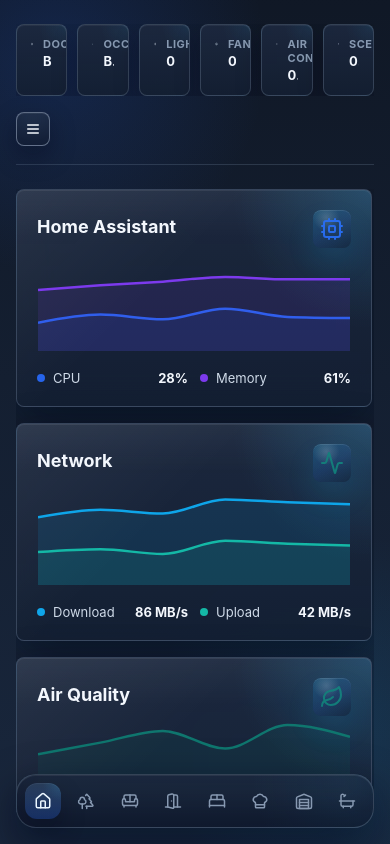
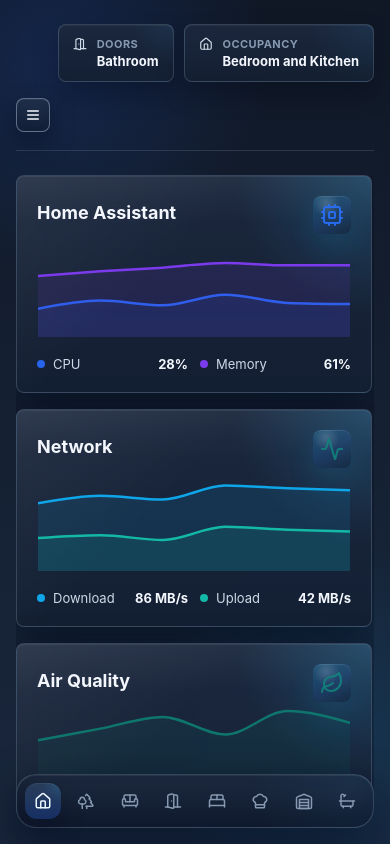
Before and after one commit to Nishen-Peiris/ha-dashboard, a React (Vite) app: page / in a window 390 px wide. Built offline with nearby package versions, Linux system fonts and the light colour scheme.

Commit message:
Refine header chip visibility and alignment

```diff
--- a/src/components/DashboardHeader.jsx
+++ b/src/components/DashboardHeader.jsx
@@ -99,6 +99,44 @@ export default function DashboardHeader({
   const airConditionersOn = DEVICE_GROUPS.airConditioners.filter((entityId) => entityIndex[entityId]?.state === 'on').length
   const activeScenes = SCENE_ENTITY_IDS.filter((entityId) => entityIndex[entityId]?.state === 'on').length
   const openActivity = () => setActivityOpen(true)
+  const headerChips = [
+    activeDoors.length > 0 ? {
+      key: 'doors',
+      icon: DoorOpen,
+      label: 'Doors',
+      value: doorText,
+    } : null,
+    activeRooms.length > 0 ? {
+      key: 'occupancy',
+      icon: Home,
+      label: 'Occupancy',
+      value: occupancyText,
+    } : null,
+    lightsOn > 0 ? {
+      key: 'lights',
+      icon: Sun,
+      label: 'Lights',
+      value: formatCount(lightsOn, 'light'),
+    } : null,
+    fansOn > 0 ? {
+      key: 'fans',
+      icon: Fan,
+      label: 'Fans',
+      value: formatCount(fansOn, 'fan'),
+    } : null,
+    airConditionersOn > 0 ? {
+      key: 'air-conditioners',
+      icon: Snowflake,
+      label: 'Air Conditioners',
+      value: formatCount(airConditionersOn, 'air conditioner'),
+    } : null,
+    activeScenes > 0 ? {
+      key: 'scenes',
+      icon: Clapperboard,
+      label: 'Scenes',
+      value: formatCount(activeScenes, 'active scene'),
+    } : null,
+  ].filter(Boolean)
 
   useEffect(() => {
     if (!menuOpen) {
@@ -144,48 +182,19 @@ export default function DashboardHeader({
     <div className="header">
       <div className="header-main">
         <div className="header-chip-row">
-          <button className="header-chip header-chip-button" onClick={openActivity} type="button">
-            <DoorOpen size={14} />
-            <div className="header-chip-body">
-              <span className="header-chip-label">Doors</span>
-              <span className="header-chip-value">{doorText}</span>
-            </div>
-          </button>
-          <button className="header-chip header-chip-button" onClick={openActivity} type="button">
-            <Home size={14} />
-            <div className="header-chip-body">
-              <span className="header-chip-label">Occupancy</span>
-              <span className="header-chip-value">{occupancyText}</span>
-            </div>
-          </button>
-          <button className="header-chip header-chip-button" onClick={openActivity} type="button">
-            <Sun size={14} />
-            <div className="header-chip-body">
-              <span className="header-chip-label">Lights</span>
-              <span className="header-chip-value">{formatCount(lightsOn, 'light')}</span>
-            </div>
-          </button>
-          <button className="header-chip header-chip-button" onClick={openActivity} type="button">
-            <Fan size={14} />
-            <div className="header-chip-body">
-              <span className="header-chip-label">Fans</span>
-              <span className="header-chip-value">{formatCount(fansOn, 'fan')}</span>
-            </div>
-          </button>
-          <button className="header-chip header-chip-button" onClick={openActivity} type="button">
-            <Snowflake size={14} />
-            <div className="header-chip-body">
-              <span className="header-chip-label">Air Conditioners</span>
-              <span className="header-chip-value">{formatCount(airConditionersOn, 'air conditioner')}</span>
-            </div>
-          </button>
-          <button className="header-chip header-chip-button" onClick={openActivity} type="button">
-            <Clapperboard size={14} />
-            <div className="header-chip-body">
-              <span className="header-chip-label">Scenes</span>
-              <span className="header-chip-value">{formatCount(activeScenes, 'active scene')}</span>
-            </div>
-          </button>
+          {headerChips.map((chip) => {
+            const Icon = chip.icon
+
+            return (
+              <button className="header-chip header-chip-button" onClick={openActivity} type="button" key={chip.key}>
+                <Icon size={14} />
+                <div className="header-chip-body">
+                  <span className="header-chip-label">{chip.label}</span>
+                  <span className="header-chip-value">{chip.value}</span>
+                </div>
+              </button>
+            )
+          })}
         </div>
 
         <div className="header-title-actions" ref={menuRef}>
--- a/src/styles.css
+++ b/src/styles.css
@@ -1002,22 +1002,23 @@ body{
 
 .header-chip-row{
   display:flex;
-  flex:1 1 auto;
-  flex-wrap:nowrap;
+  flex:0 1 auto;
+  flex-wrap:wrap;
+  margin-left:auto;
   gap:10px;
-  justify-content:center;
-  align-items:stretch;
-  min-width:0;
-  overflow:hidden;
+  justify-content:flex-end;
+  align-items:flex-start;
+  min-width:0;
 }
 
 .header-chip{
+  width:fit-content;
   display:flex;
   align-items:flex-start;
   gap:10px;
-  flex:1 1 0;
-  min-width:0;
-  max-width:none;
+  flex:0 1 auto;
+  min-width:max-content;
+  max-width:100%;
   padding:12px 14px;
   border:1px solid var(--border);
   border-radius:8px;
@@ -1965,7 +1966,8 @@ body{
 
   .header-chip-row{
     width:100%;
-    justify-content:center;
+    margin-left:0;
+    justify-content:flex-end;
   }
 
   .header-side{
@@ -2108,7 +2110,8 @@ body{
 
   .header-chip-row{
     width:100%;
-    justify-content:center;
+    margin-left:0;
+    justify-content:flex-end;
   }
 
   .grid{
@@ -2150,9 +2153,9 @@ body{
   }
 
   .header-chip{
-    min-width:0;
-    max-width:none;
-    width:100%;
+    width:fit-content;
+    min-width:max-content;
+    max-width:100%;
   }
 
   .home-shell{
```
